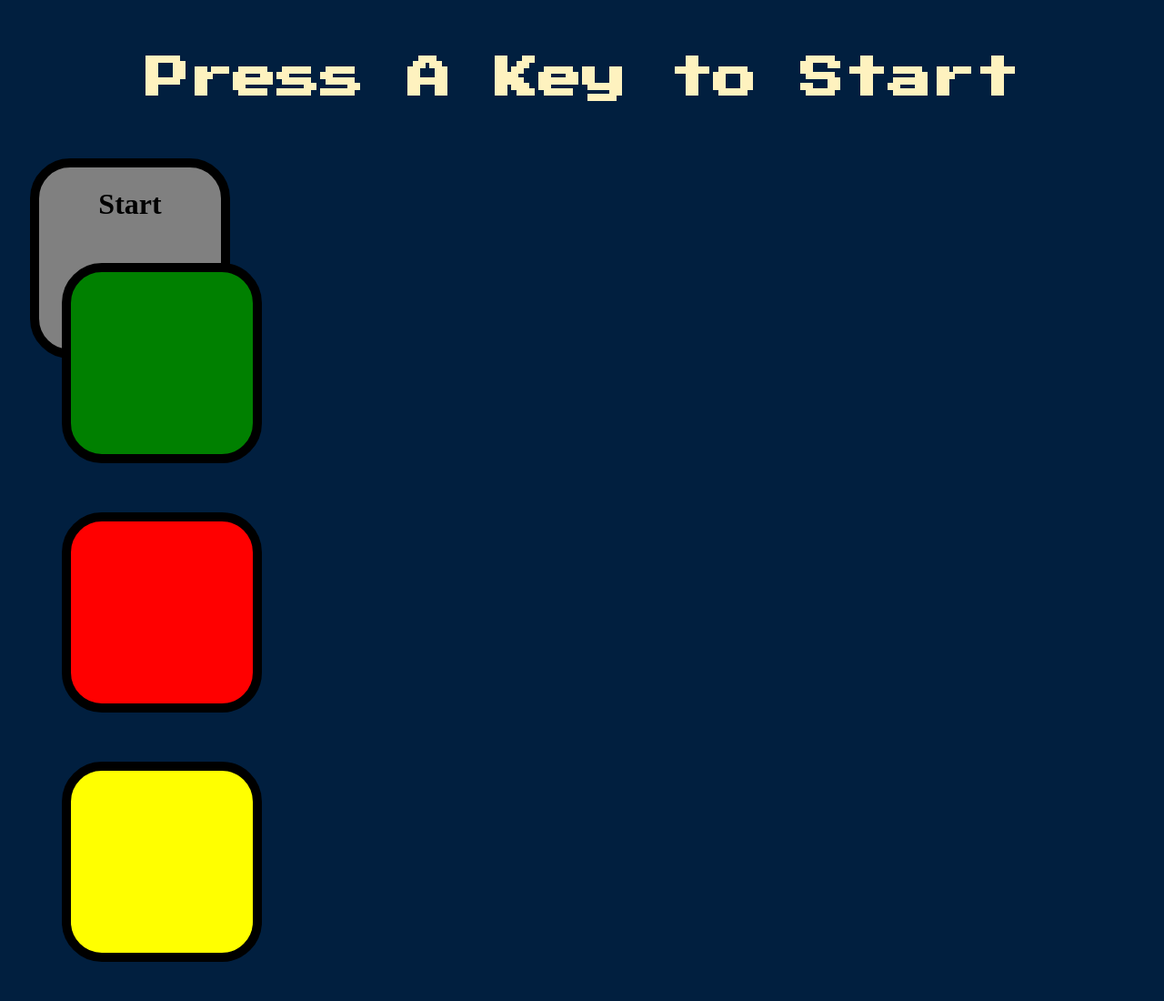
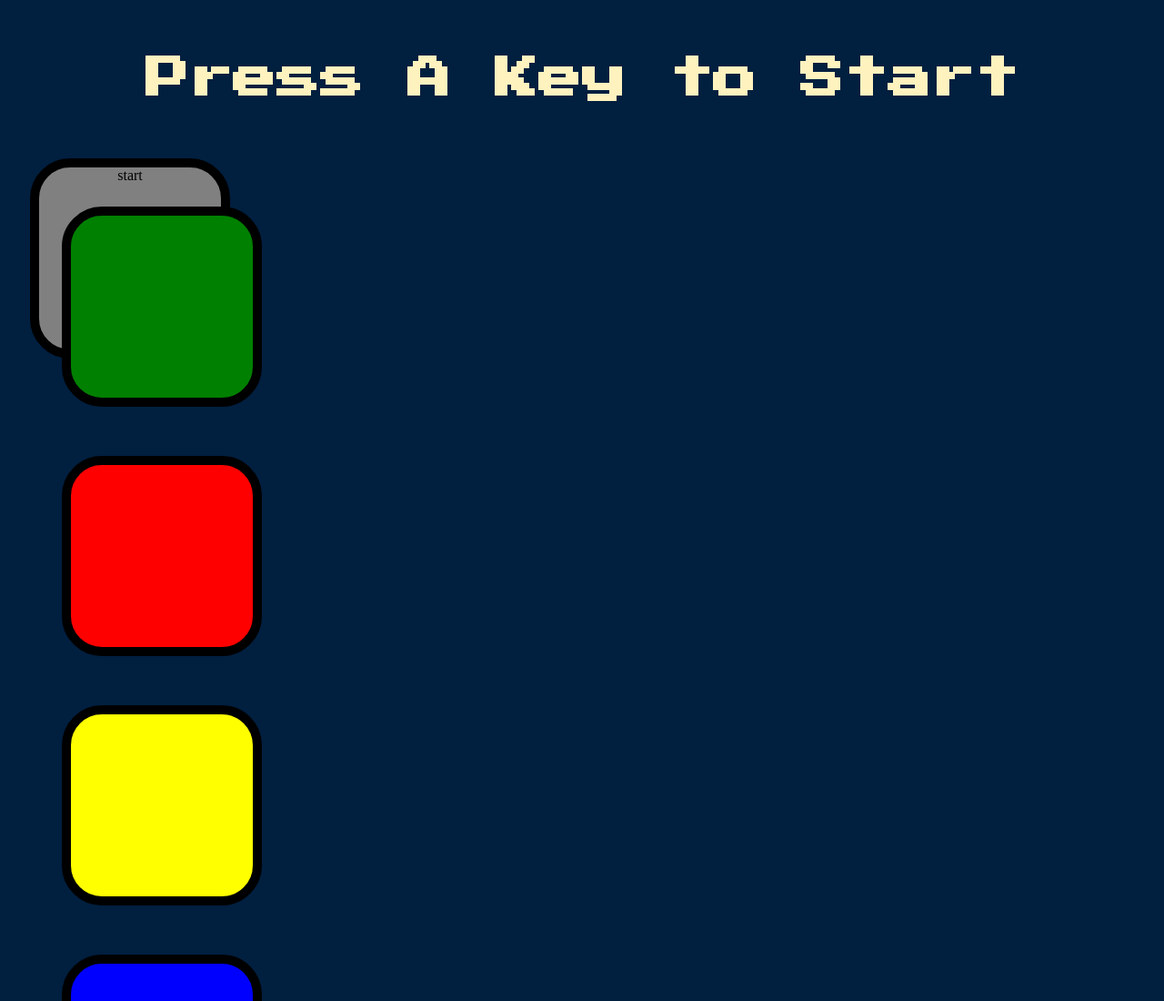
Before and after one commit to RochakAgrahari/fun-game, a plain HTML site: page index.html in a window 1280 px wide. Shown: the top 1100 px of the page at 91% size. Drawn offline with nearby package versions, Linux system fonts and the light colour scheme.

Commit message:
Update index.html

```diff
--- a/index.html
+++ b/index.html
@@ -11,7 +11,7 @@
 <body>
   <h1 id="level-title">Press A Key to Start</h1>
   <div class="start">
-  <div class="container"><h1> Start </h1></div>
+  <div class="container">start</div>
     <div class="row">
 
       <div type="button" id="green" class="btn green">
```
